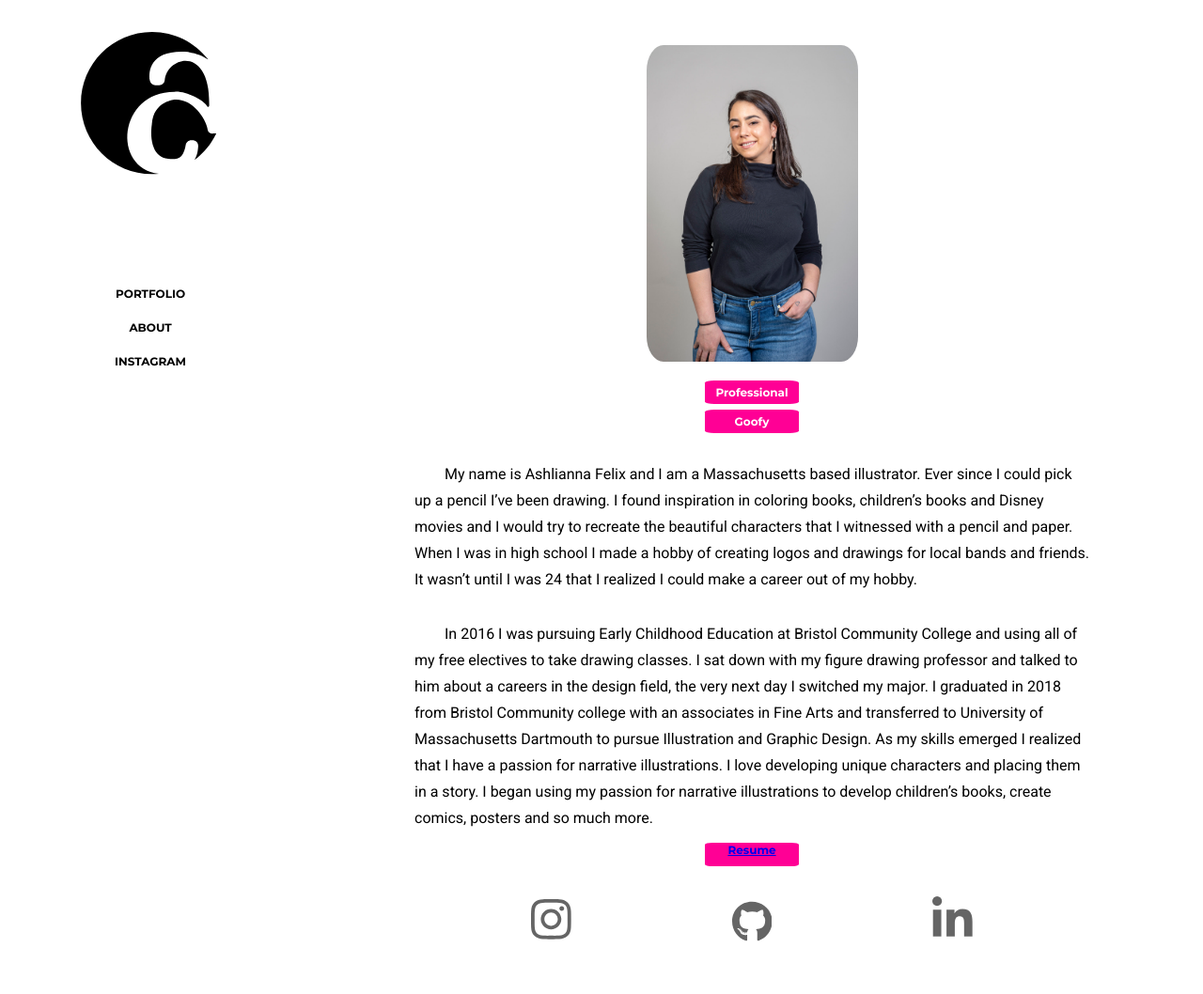
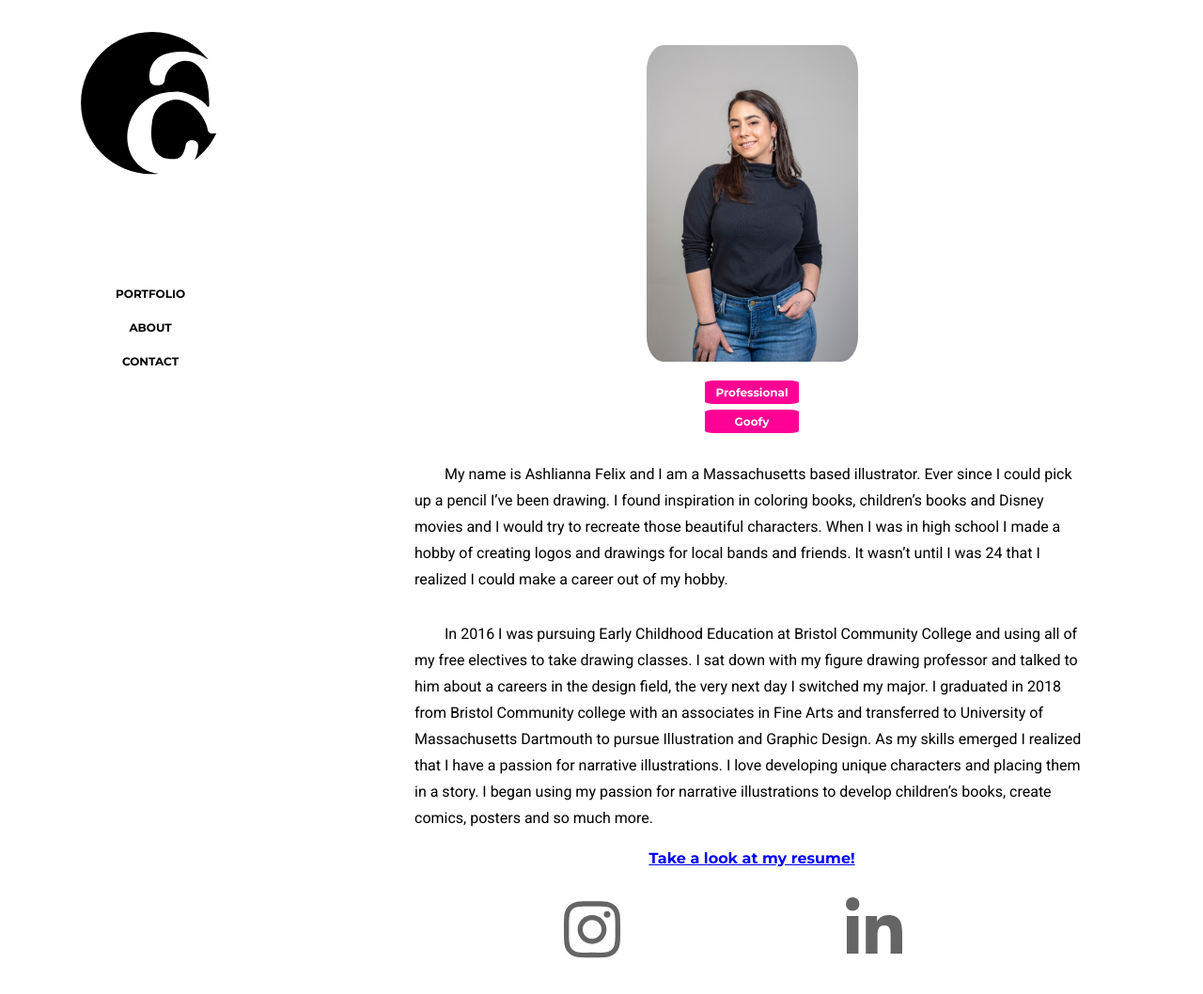
Before and after one commit to ashixart/about-me, a plain HTML site: page index.html in a window 1280 px wide. Shown: the whole page at 94% size. Drawn offline with nearby package versions, Linux system fonts and the light colour scheme.

Commit message:
Add files via upload

```diff
--- a/index.html
+++ b/index.html
@@ -3,8 +3,8 @@
   <head>
     <meta charset="utf-8" />
     <meta http-equiv="X-UA-Compatible" content="IE=edge" />
-    <title>Ashix Illustration</title>
-    <link rel="stylesheet" href="animate.min.css">
+    <title>About</title>
+    <link rel="shortcut icon" href= "favicon.svg">
     <meta name="viewport" content="width=device-width, initial-scale=1" />
     <link rel="stylesheet" href="animate.min.css">
     <link rel="stylesheet" type="text/css" media="screen" href="main.css" />
@@ -435,7 +435,7 @@ jJQ+PIp+DJThqDdQosPP3j/4C75kvAAO9Ukt8tf/AWZqiaw=
         <ul>
           <li><a href="https://ashixart.github.io/">Portfolio</a></li>
           <li><a href="https://ashixart.github.io/about-me/">About</a></li>
-          <li><a href="https://www.instagram.com/ashix_illustrations/">Instagram</a></li>
+          <li><a href="#">Contact</a></li>
         </ul>
       </nav>
       <!-- where my about me statement starts -->
@@ -451,20 +451,21 @@ jJQ+PIp+DJThqDdQosPP3j/4C75kvAAO9Ukt8tf/AWZqiaw=
 
         <div class="content">
         <p>
-          <p class="paragraph2">My name is Ashlianna Felix and I am a Massachusetts based illustrator. Ever since I could pick up a pencil I’ve been drawing. I found inspiration in coloring books, children’s books and Disney movies and I would try to recreate the beautiful characters that I witnessed with a pencil and paper. When I was in high school I made a hobby of creating logos and drawings for local bands and friends. It wasn’t until I was 24 that I realized I could make a career out of my hobby.</p>
+          <p class="paragraph2">My name is Ashlianna Felix and I am a Massachusetts based illustrator. Ever since I could pick up a pencil I’ve been drawing. I found inspiration in coloring books, children’s books and Disney movies and I would try to recreate those beautiful characters. When I was in high school I made a hobby of creating logos and drawings for local bands and friends. It wasn’t until I was 24 that I realized I could make a career out of my hobby.</p>
           <p class="paragraph2">In 2016 I was pursuing Early Childhood Education at Bristol Community College and using all of my free electives to take drawing classes. I sat down with my figure drawing professor and talked to him about a careers in the design field, the very next day I switched my major. I graduated in 2018 from Bristol Community college with an associates in Fine Arts and transferred to University of Massachusetts Dartmouth to pursue Illustration and Graphic Design.
           As my skills emerged I realized that I have a passion for narrative illustrations. I love developing unique characters and placing them in a story. I began using my passion for narrative illustrations to develop children’s books, create comics, posters and so much more.</p>
 
           <div class="resume">
+           <br>
 
-          <a href="https://ashixart.github.io/resume/">Resume</a>
+          <a href="https://ashixart.github.io/resume/">Take a look at my resume!</a>
           </div>
       </div>
       <footer>
         <ul>
           <!-- instagram -->
           <li>
-            <a href="#"
+            <a href="https://www.instagram.com/ashix_illustrations/"
               ><svg
                 aria-hidden="true"
                 focusable="false"
@@ -483,30 +484,10 @@ jJQ+PIp+DJThqDdQosPP3j/4C75kvAAO9Ukt8tf/AWZqiaw=
             </a>
 
           </li>
-          <!-- github -->
-          <li>
-            <a href="#"
-              ><svg
-                aria-hidden="true"
-                focusable="false"
-                data-prefix="fab"
-                data-icon="github"
-                class="svg-inline--fa fa-github fa-w-16"
-                role="img"
-                xmlns="http://www.w3.org/2000/svg"
-                viewBox="0 0 496 512"
-              >
-                <path
-                  fill="currentColor"
-                  d="M165.9 397.4c0 2-2.3 3.6-5.2 3.6-3.3.3-5.6-1.3-5.6-3.6 0-2 2.3-3.6 5.2-3.6 3-.3 5.6 1.3 5.6 3.6zm-31.1-4.5c-.7 2 1.3 4.3 4.3 4.9 2.6 1 5.6 0 6.2-2s-1.3-4.3-4.3-5.2c-2.6-.7-5.5.3-6.2 2.3zm44.2-1.7c-2.9.7-4.9 2.6-4.6 4.9.3 2 2.9 3.3 5.9 2.6 2.9-.7 4.9-2.6 4.6-4.6-.3-1.9-3-3.2-5.9-2.9zM244.8 8C106.1 8 0 113.3 0 252c0 110.9 69.8 205.8 169.5 239.2 12.8 2.3 17.3-5.6 17.3-12.1 0-6.2-.3-40.4-.3-61.4 0 0-70 15-84.7-29.8 0 0-11.4-29.1-27.8-36.6 0 0-22.9-15.7 1.6-15.4 0 0 24.9 2 38.6 25.8 21.9 38.6 58.6 27.5 72.9 20.9 2.3-16 8.8-27.1 16-33.7-55.9-6.2-112.3-14.3-112.3-110.5 0-27.5 7.6-41.3 23.6-58.9-2.6-6.5-11.1-33.3 2.6-67.9 20.9-6.5 69 27 69 27 20-5.6 41.5-8.5 62.8-8.5s42.8 2.9 62.8 8.5c0 0 48.1-33.6 69-27 13.7 34.7 5.2 61.4 2.6 67.9 16 17.7 25.8 31.5 25.8 58.9 0 96.5-58.9 104.2-114.8 110.5 9.2 7.9 17 22.9 17 46.4 0 33.7-.3 75.4-.3 83.6 0 6.5 4.6 14.4 17.3 12.1C428.2 457.8 496 362.9 496 252 496 113.3 383.5 8 244.8 8zM97.2 352.9c-1.3 1-1 3.3.7 5.2 1.6 1.6 3.9 2.3 5.2 1 1.3-1 1-3.3-.7-5.2-1.6-1.6-3.9-2.3-5.2-1zm-10.8-8.1c-.7 1.3.3 2.9 2.3 3.9 1.6 1 3.6.7 4.3-.7.7-1.3-.3-2.9-2.3-3.9-2-.6-3.6-.3-4.3.7zm32.4 35.6c-1.6 1.3-1 4.3 1.3 6.2 2.3 2.3 5.2 2.6 6.5 1 1.3-1.3.7-4.3-1.3-6.2-2.2-2.3-5.2-2.6-6.5-1zm-11.4-14.7c-1.6 1-1.6 3.6 0 5.9 1.6 2.3 4.3 3.3 5.6 2.3 1.6-1.3 1.6-3.9 0-6.2-1.4-2.3-4-3.3-5.6-2z"
-                ></path>
-              </svg>
-            </a>
 
-          </li>
           <!-- linked in -->
           <li>
-            <a href="#"
+            <a href="https://www.linkedin.com/in/ashlianna-felix/"
               ><svg
                 aria-hidden="true"
                 focusable="false"
--- a/main.css
+++ b/main.css
@@ -68,26 +68,6 @@ button {
 
 }
 
-.resume{
-  all: unset;
-  text-decoration: none;
-  font-family: Montserrat;
-  font-size: 12px;
-  color:white;
-  text-align: center;
-  background-color:rgb(255, 0, 149);
-  border-radius: 8%;
-  display:block;
-  margin-left: auto;
-  margin-right: auto;
-  width:100px;
-  height: 25px;
-  margin-top: 1em;
-  margin-bottom: .5em;
-  cursor: pointer;
-
-
-}
 
 
 /* navigation bar styling */
@@ -194,7 +174,7 @@ footer{
   grid-area:footer;
 }
 footer p{
-  font-size:2em;
+  font-size:.75em;
 }
 
 footer li {
```
Also changed, not shown: circular-favicon.png (added), favicon-image.ico (added).
